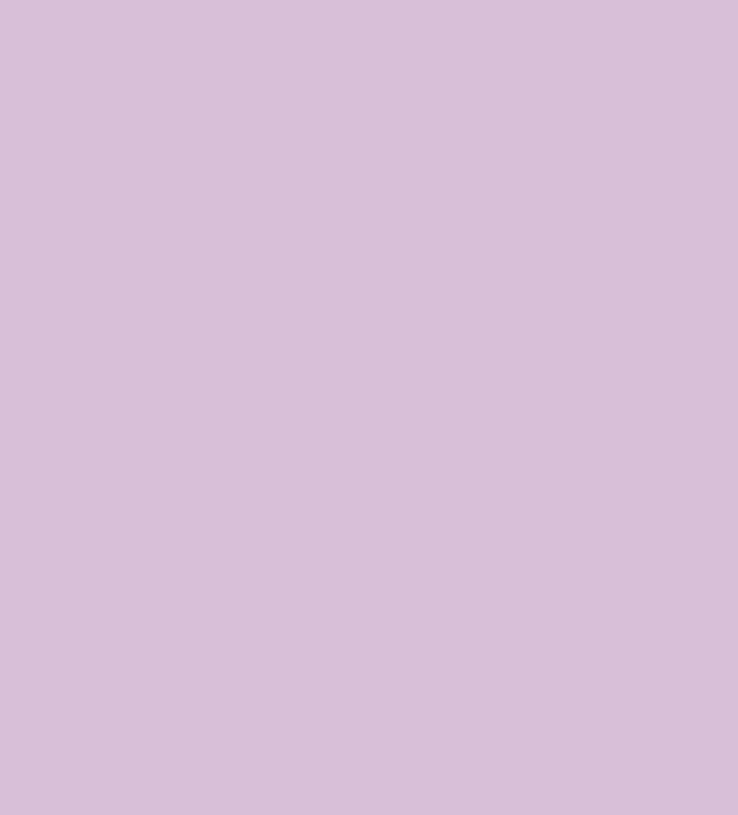
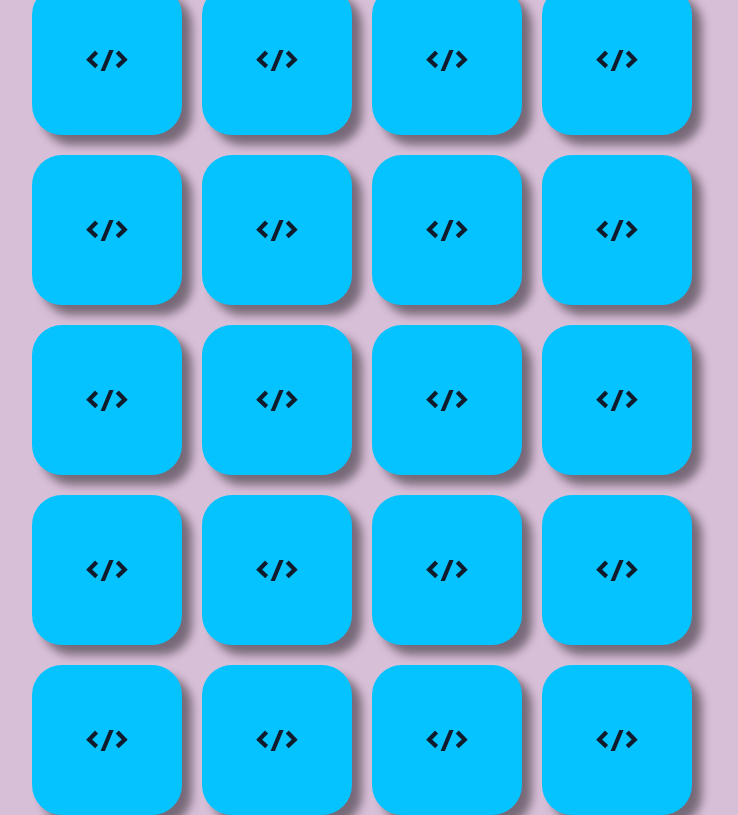
Before and after one commit to EdersonDav/MemoryGame, a plain HTML site: page index.html in a window 1280 px wide. Shown: the whole page, without its empty margins (278-1016 px from the left). Drawn offline with Linux system fonts and the light colour scheme.

Commit message:
initial shuffle cards and visible in board

```diff
--- a/Assets/javascript/script.js
+++ b/Assets/javascript/script.js
@@ -1,6 +1,7 @@
-const front = "card-front"
-const back = "card-back"
-
+const classFront = "card-front"
+const classBack = "card-back"
+const classCard = "card"
+const classIcon = "icon"
 let techs = [
   "bootstrap",
   "css",
@@ -13,3 +14,87 @@ let techs = [
   "node",
   "react"
 ]
+let cards = null;
+
+startGame()
+
+function startGame() {
+  cards = createCards(techs)
+  shuffleCards(cards)
+  initializeCards(cards)
+
+}
+
+function initializeCards(cards) {
+  let gameBoard = document.getElementById("boardCard")
+  cards.forEach((card) => {
+    let cardElement = document.createElement("div")
+    cardElement.id = card.id
+    cardElement.classList.add(classCard)
+    cardElement.dataset.icon = card.icon
+    creadCardContent(card, cardElement)
+    cardElement.addEventListener('click', flipCard)
+    gameBoard.appendChild(cardElement)
+  })
+
+}
+
+function creadCardContent(card, cardElement) {
+  createCardFace(classBack, card, cardElement)
+  createCardFace(classFront, card, cardElement)
+}
+
+function createCardFace(face, card, cardElement) {
+  let cardElementFace = document.createElement('div')
+  cardElementFace.classList.add(face)
+  if (face === classFront) {
+    let img = document.createElement('img')
+    img.classList.add(classIcon)
+    img.src = "Assets/images/" + card.icon + ".png"
+    cardElementFace.appendChild(img)
+  } else {
+    cardElementFace.innerHTML = "&lt/&gt"
+  }
+  cardElement.appendChild(cardElementFace)
+}
+
+function shuffleCards(cards) {
+  let currentCards = cards.length
+  let randomCards = 0
+
+  while (currentCards != 0) {
+    randomCards = Math.floor(Math.random() * currentCards)
+    currentCards--
+    [cards[randomCards], cards[currentCards]] = [cards[currentCards], cards[randomCards]]
+  }
+}
+
+function createCards(techs) {
+  let cards = []
+
+  techs.forEach((tech) => {
+    cards.push(createPair(tech))
+  })
+  //Flat Map separa os arrays
+  return cards.flatMap(pair => pair)
+}
+
+function createPair(tech) {
+  return [{
+    id: createId(tech),
+    icon: tech,
+    flipped: false
+  }, {
+    id: createId(tech),
+    icon: tech,
+    flipped: false
+  }]
+}
+
+function createId(tech) {
+  return tech + parseInt(Math.random() * 1000)
+}
+
+function flipCard() {
+  this.classList.add("flip")
+}
--- a/index.html
+++ b/index.html
@@ -14,16 +14,6 @@
 
   <div id="boardCard">
 
-    <div id="1" class="card" data-icon="bootstrap">
-      <!-- <div class="card-front">
-        <img src="Assets/images/bootstrap.png" alt="Icon bootstrap">
-      </div>
-      <div class="card-back">
-        &lt/&gt
-      </div>
-    </div> -->
-    </div>
-
     <div id="gameOver">
       <div>
         Congratulations, you finished game!!
```
